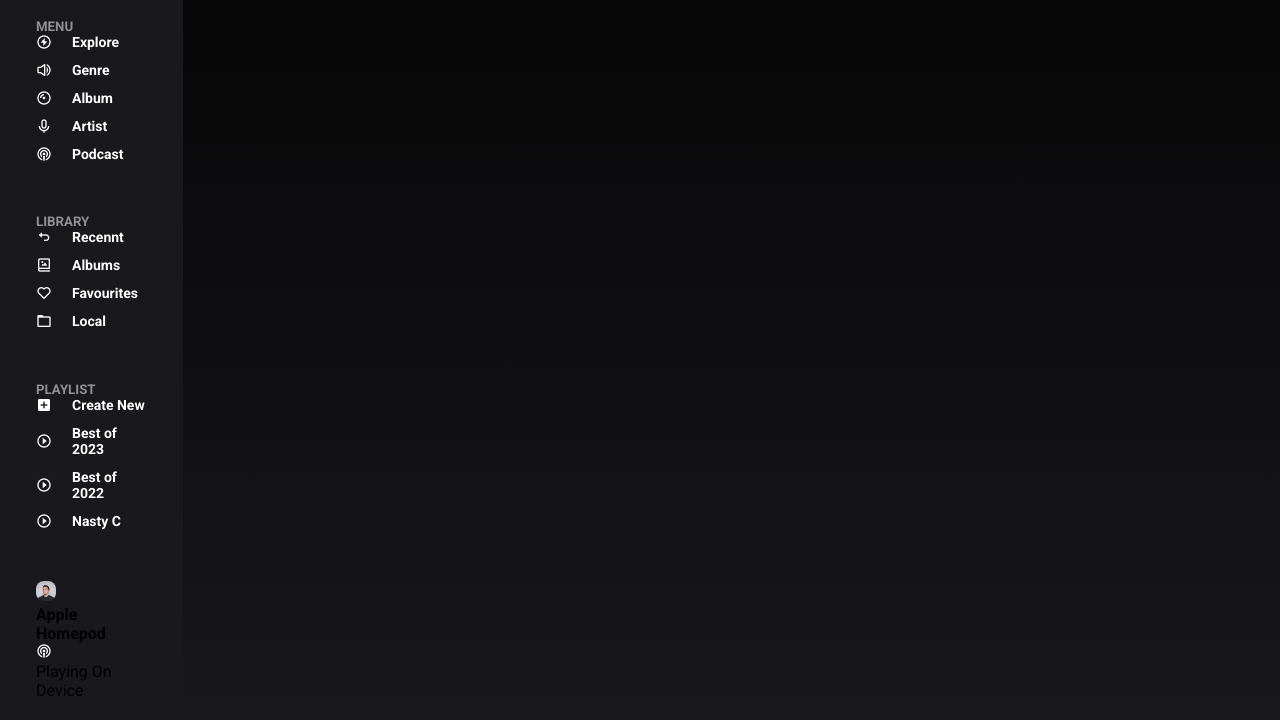
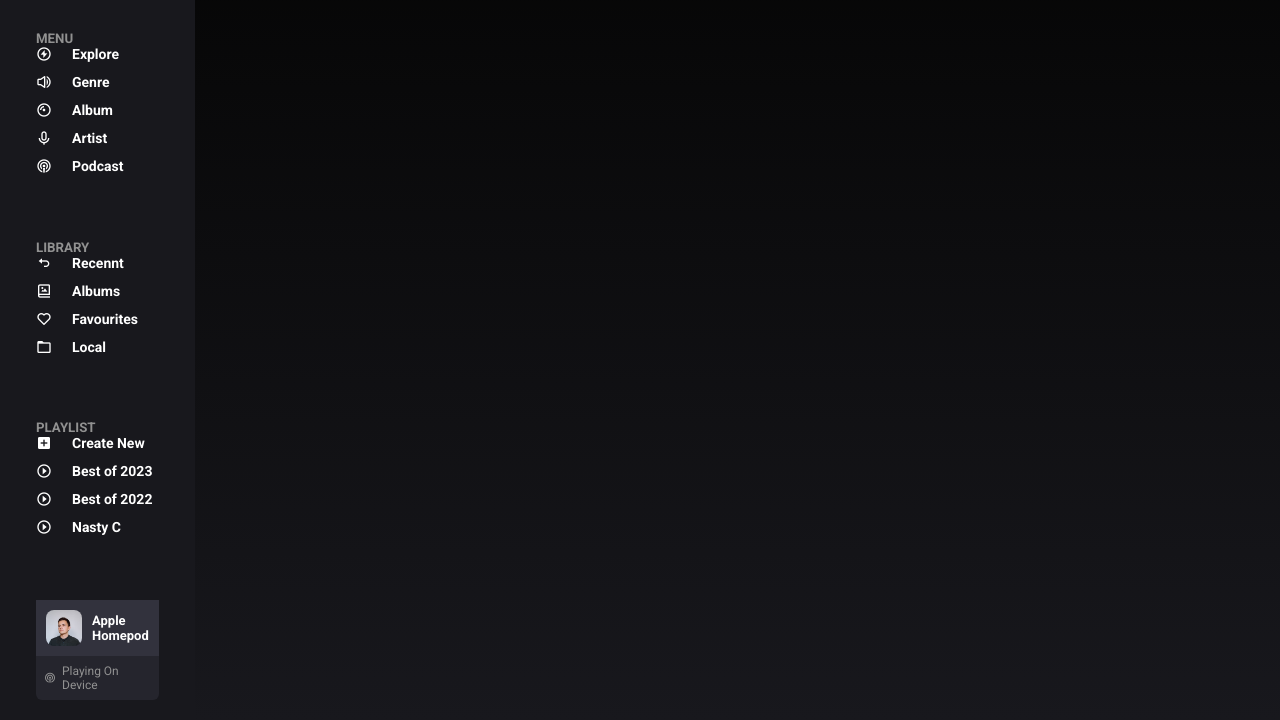
Before and after one commit to JayJ-101/MusicPlayer, a plain HTML site: page index.html in a window 1280 px wide. Shown: the part 80-800 px from the top of the page. Drawn offline with nearby package versions, Linux system fonts and the light colour scheme; a script that the page names is missing.

Commit message:
BttomNav Updage

```diff
--- a/style.css
+++ b/style.css
@@ -1,99 +1,124 @@
-@import url('https://fonts.googleapis.com/css2?family=Heebo:wght@300;400;500;600;700;800&family=Roboto+Condensed:wght@300;400;500;600;700;900&family=Roboto:wght@300;400;700;900&display=swap');
+@import url("https://fonts.googleapis.com/css2?family=Heebo:wght@300;400;500;600;700;800&family=Roboto+Condensed:wght@300;400;500;600;700;900&family=Roboto:wght@300;400;700;900&display=swap");
 
-*{
-    margin:0;
+* {
+  margin: 0;
   padding: 0;
   box-sizing: border-box;
-    font-family:  'Roboto', sans-serif;
-
+  font-family: "Roboto", sans-serif;
 }
 
-a{
+a {
   text-decoration: none;
   color: #fff;
 }
 
-i{
+i {
   color: #fff;
   cursor: pointer;
 }
 
-img{
+img {
   object-fit: cover;
   object-position: top;
   border-radius: 8px;
 }
 
 html,
-body{
-    background: linear-gradient(#050505, #18181d)
+body {
+  background: linear-gradient(#050505, #18181d);
   /* height: 100vh;*/
 }
 .container {
-    width:100%;
+  width: 100%;
   display: grid;
   grid-template-columns: 1fr 4fr 2fr;
   background: inear-gradient(#050505, #18181d);
 }
-.container .sidebar{
-    height:100vh;
+.container .sidebar {
+  height: 100vh;
   background-color: #18181d;
   padding: 20px 36px;
   display: flex;
   flex-direction: column;
   justify-content: space-between;
   z-index: 10000;
-    transition: all 0.6s ease
-
+  transition: all 0.6s ease;
 }
 
-.container .sidebar .logo{
+.container .sidebar .logo {
   display: flex;
   align-items: center;
-    gap:6px;
+  gap: 6px;
 }
-.container .sidebar .logo>i{
-    font-size:24px;
-    transition: all 0.3s ease
+.container .sidebar .logo > i {
+  font-size: 24px;
+  transition: all 0.3s ease;
 }
-.container .sidebar .logo a{
-    font-weight:bold;
+.container .sidebar .logo a {
+  font-weight: bold;
   transition: all 0.3s ease;
 }
 .container .sidebar .logo:hover a,
-.container .sidebar .logo:hover i
-.container .sidebar .menu ul li:hover a,
-.container .sidebar .menu ul li:hover i{
+.container .sidebar .logo:hover i .container .sidebar .menu ul li:hover a,
+.container .sidebar .menu ul li:hover i {
   color: #5773ff;
 }
 
-.container .sidebar .menu h5{
+.container .sidebar .menu h5 {
   color: #919191;
   margin: bottom 12px;
   text-transform: uppercase;
 }
 
-.container .sidebar .menu ul{
+.container .sidebar .menu ul {
   list-style: none;
 }
-.container .sidebar .menu ul li{
+.container .sidebar .menu ul li {
   margin-bottom: 12px;
   display: flex;
   align-items: center;
   gap: 20px;
   cursor: pointer;
 }
-.container .sidebar .menu ul li a{
+.container .sidebar .menu ul li a {
   font-size: 14px;
   font-weight: bold;
   transition: all 0.3s ease;
 }
 
 .container .sidebar .menu ul li:hover a,
-.container .sidebar .menu ul li:hover i{
-    color:#5773ff;
+.container .sidebar .menu ul li:hover i {
+  color: #5773ff;
+}
+.container .sidebar .playing .top {
+  background-color: #32323d;
+  border: 6px;
+  padding: 10px;
+  display: flex;
+  align-items: center;
+  gap: 10px;
+  color: #fff;
+  font-size: 13px;
 }
 
-.container .sidebar .playing .top img{
-    width: 20px;
+.container .sidebar .playing .top img {
+  width: 36px;
+  height: 36px;
 }
+
+.container .sidebar .playing .bottom {
+  background-color: #25252d;
+  border-radius: 0 0 6px 6px;
+  padding: 8px;
+  display: flex;
+  align-items: center;
+  justify-content: center;
+  gap: 6px;
+  font-size: 12px;
+}
+
+
+.container .sidebar .playing .bottom i,
+.container .sidebar .playing .bottom p{
+    color: #919191;
+}
```
Lines whose indentation alone changed are shown as unchanged.
